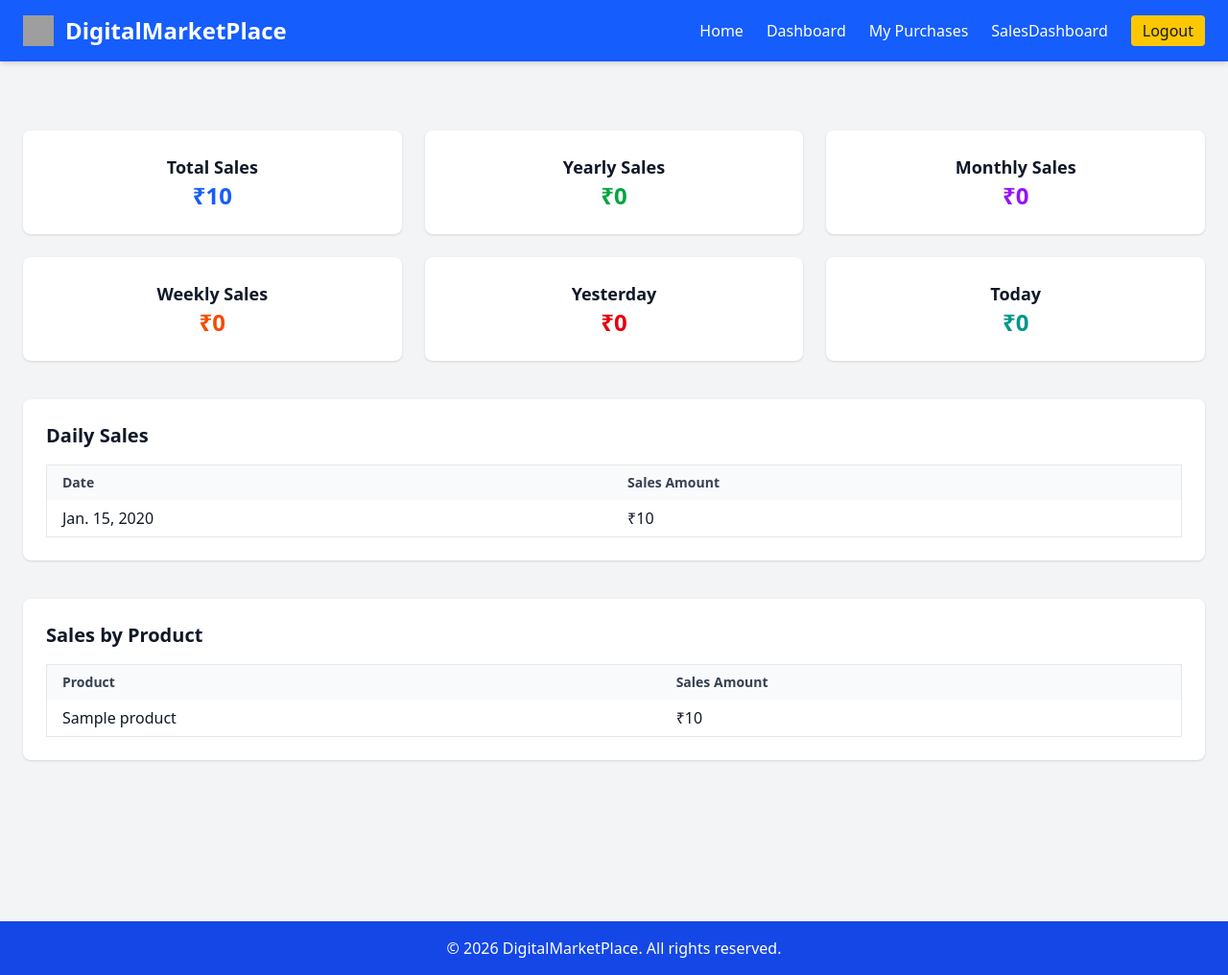
After one commit to srujansai122/Django-Multi-Vendor-MarketPlace-with-stripe-payment, a Django app: page /sales-dashboard in a window 1280 px wide. The commit adds this page. Shown: the whole page at 96% size. Run offline with Django 5.2, Linux system fonts and the light colour scheme; a user stored in the database is signed in; tables that the repository leaves empty hold one stand-in row (values such as "Sample post"); grey boxes are pictures that could not be loaded.

Commit message:
Completed Sales Dashboard

```diff
--- a/multivendorMarketplace/app/models.py
+++ b/multivendorMarketplace/app/models.py
@@ -7,6 +7,8 @@ class Product(models.Model):
     price=models.FloatField()
     file=models.FileField(upload_to='uploads')
     seller=models.ForeignKey(User,on_delete=models.CASCADE,default=1)
+    total_sales_amount=models.IntegerField(default=0)
+    total_sales=models.IntegerField(default=0)
 
     def __str(self):
         return self.name
--- a/multivendorMarketplace/app/templates/app/base.html
+++ b/multivendorMarketplace/app/templates/app/base.html
@@ -7,16 +7,18 @@
     <script src="https://cdn.jsdelivr.net/npm/@tailwindcss/browser@4"></script>
 </head>
 <body class="bg-gray-100 text-gray-900 flex flex-col min-h-screen">
-
-    <!-- Navbar -->
 <nav class="bg-blue-600 text-white px-6 py-4 flex justify-between items-center shadow-md">
     <div class="flex items-center space-x-3">
         <img src="https://cdn-icons-png.flaticon.com/128/9425/9425742.png" alt="Marketplace Logo" class="w-8 h-8">
         <span class="text-2xl font-bold">DigitalMarketPlace</span>
     </div>
     <ul class="flex space-x-6 items-center">
+        {% if request.user.is_authenticated %}
             <li><a href="{% url 'index' %}" class="hover:text-yellow-300">Home</a></li>
             <li><a href="{% url 'dashboard' %}" class="hover:text-yellow-300">Dashboard</a></li>
+            <li><a href="{% url 'purchases' %}" class="hover:text-yellow-300">My Purchases</a></li>
+            <li><a href="{% url 'sales_dashboard' %}" class="hover:text-yellow-300">SalesDashboard</a></li>
+            <li>
                 <form action="{% url 'logout' %}" method="post">
                     {% csrf_token %}
                     <button type="submit"
@@ -24,8 +26,14 @@
                         Logout
                     </button>
                 </form>
+            </li>
+        {% else %}
+            <li><a href="{% url 'login' %}" class="hover:text-yellow-300">Login</a></li>
+            <li><a href="{% url 'register' %}" class="hover:text-yellow-300">Register</a></li>
+        {% endif %}
     </ul>
 </nav>
+
 
     <!-- Main content -->
     <main class="flex-grow container mx-auto px-6 py-8">
--- a/multivendorMarketplace/app/templates/app/dashboard.html
+++ b/multivendorMarketplace/app/templates/app/dashboard.html
@@ -34,9 +34,8 @@
                 </thead>
                 <tbody>
                     <tr>
-                        <!-- Hardcoded values for now -->
-                        <td class="border px-2 py-1">₹10,000</td>
-                        <td class="border px-2 py-1">25</td>
+                        <td class="border px-2 py-1">₹{{product.total_sales_amount}}</td>
+                        <td class="border px-2 py-1">{{product.total_sales}}</td>
                         <td class="border px-2 py-1">⭐⭐⭐⭐☆</td>
                     </tr>
                 </tbody>
--- /dev/null
+++ b/multivendorMarketplace/app/templates/app/sales.html
@@ -0,0 +1,83 @@
+{% extends 'app/base.html' %}
+
+{% block content %}
+<div class="min-h-screen bg-gray-100 py-10 space-y-10">
+    <div class="grid grid-cols-1 md:grid-cols-3 gap-6">
+        <div class="bg-white shadow rounded-lg p-6 text-center">
+            <h3 class="text-lg font-semibold">Total Sales</h3>
+            <p class="text-2xl font-bold text-blue-600">₹{{ total_sales.amount__sum|default:"0" }}</p>
+        </div>
+        <div class="bg-white shadow rounded-lg p-6 text-center">
+            <h3 class="text-lg font-semibold">Yearly Sales</h3>
+            <p class="text-2xl font-bold text-green-600">₹{{ yearly_sales.amount__sum|default:"0" }}</p>
+        </div>
+        <div class="bg-white shadow rounded-lg p-6 text-center">
+            <h3 class="text-lg font-semibold">Monthly Sales</h3>
+            <p class="text-2xl font-bold text-purple-600">₹{{ monthly_sales.amount__sum|default:"0" }}</p>
+        </div>
+        <div class="bg-white shadow rounded-lg p-6 text-center">
+            <h3 class="text-lg font-semibold">Weekly Sales</h3>
+            <p class="text-2xl font-bold text-orange-600">₹{{ weekly_sales.amount__sum|default:"0" }}</p>
+        </div>
+        <div class="bg-white shadow rounded-lg p-6 text-center">
+            <h3 class="text-lg font-semibold">Yesterday</h3>
+            <p class="text-2xl font-bold text-red-600">₹{{ yesterday_sales.amount__sum|default:"0" }}</p>
+        </div>
+        <div class="bg-white shadow rounded-lg p-6 text-center">
+            <h3 class="text-lg font-semibold">Today</h3>
+            <p class="text-2xl font-bold text-teal-600">₹{{ today_sales.amount__sum|default:"0" }}</p>
+        </div>
+    </div>
+
+    <!-- Daily Sales Table -->
+    <div class="bg-white shadow rounded-lg p-6">
+        <h3 class="text-xl font-bold mb-4">Daily Sales</h3>
+        <table class="min-w-full border border-gray-200 rounded-lg">
+            <thead class="bg-gray-50">
+                <tr>
+                    <th class="px-4 py-2 text-left text-sm font-semibold text-gray-700">Date</th>
+                    <th class="px-4 py-2 text-left text-sm font-semibold text-gray-700">Sales Amount</th>
+                </tr>
+            </thead>
+            <tbody class="divide-y divide-gray-200">
+                {% for row in daily_sales_sum %}
+                    <tr>
+                        <td class="px-4 py-2">{{ row.created_on__date }}</td>
+                        <td class="px-4 py-2">₹{{ row.sum|default:"0" }}</td>
+                    </tr>
+                {% empty %}
+                    <tr>
+                        <td colspan="2" class="px-4 py-2 text-center text-gray-500">No daily sales data available.</td>
+                    </tr>
+                {% endfor %}
+            </tbody>
+        </table>
+    </div>
+
+    <!-- Product Sales Table -->
+    <div class="bg-white shadow rounded-lg p-6">
+        <h3 class="text-xl font-bold mb-4">Sales by Product</h3>
+        <table class="min-w-full border border-gray-200 rounded-lg">
+            <thead class="bg-gray-50">
+                <tr>
+                    <th class="px-4 py-2 text-left text-sm font-semibold text-gray-700">Product</th>
+                    <th class="px-4 py-2 text-left text-sm font-semibold text-gray-700">Sales Amount</th>
+                </tr>
+            </thead>
+            <tbody class="divide-y divide-gray-200">
+                {% for row in product_sales_sum %}
+                    <tr>
+                        <td class="px-4 py-2">{{ row.product__name }}</td>
+                        <td class="px-4 py-2">₹{{ row.sum|default:"0" }}</td>
+                    </tr>
+                {% empty %}
+                    <tr>
+                        <td colspan="2" class="px-4 py-2 text-center text-gray-500">No product sales data available.</td>
+                    </tr>
+                {% endfor %}
+            </tbody>
+        </table>
+    </div>
+
+</div>
+{% endblock %}
--- a/multivendorMarketplace/app/urls.py
+++ b/multivendorMarketplace/app/urls.py
@@ -20,4 +20,6 @@ urlpatterns = [
         name="logout"
     ),
     path('invalid',views.invalid,name='invalid'),
+    path('my-purchases',views.purchases,name='purchases'),
+    path('sales-dashboard',views.sales_dashboard,name='sales_dashboard')
 ]
--- a/multivendorMarketplace/app/views.py
+++ b/multivendorMarketplace/app/views.py
@@ -7,7 +7,8 @@ from django.views.decorators.csrf import csrf_exempt
 import stripe
 from django.urls import reverse
 from .forms import ProductForm ,UserRegistrationForm
-
+from django.db.models import Sum
+import datetime
 
 # Create your views here.
 def index(request):
@@ -67,13 +68,16 @@ def payment_success_view(request):
     session=stripe.checkout.Session.retrieve(session_id)
     order = OrderDetail.objects.get(stripe_session_id=session.id)
     order.has_paid=True
+    product=Product.objects.get(id=order.product.id)
+    product.total_sales_amount+=int(order.amount)
+    product.total_sales+=1
+    product.save()
     order.save()
     return render(request,'app/payment_success.html',{'order':order,'download_image_quantity': range(order.quantity)})
 
 
 def payment_failed_view(request):
     return render(request,'app/payment_failed.html')
-
 
 
 def create_product(request):
@@ -134,3 +138,60 @@ def register(request):
 
 def invalid(request):
     return render(request,'app/invalid.html')
+
+
+def purchases(request):
+    orders=OrderDetail.objects.filter(customer_email=request.user.email)
+    return render(request,'app/purchases.html',{'my_orders':orders})
+
+
+def sales_dashboard(request):
+    orders=OrderDetail.objects.filter(product__seller=request.user)
+    total_sales=orders.aggregate(Sum('amount'))
+
+    last_year=datetime.date.today()-datetime.timedelta(days=365)
+    data=OrderDetail.objects.filter(product__seller=request.user,created_on__gt=last_year)
+    yearly_sales=data.aggregate(Sum('amount'))
+
+    last_month=datetime.date.today()-datetime.timedelta(days=30)
+    data=OrderDetail.objects.filter(product__seller=request.user,created_on__gt=last_month)
+    monthly_sales=data.aggregate(Sum('amount'))
+
+    last_week=datetime.date.today()-datetime.timedelta(days=7)
+    data=OrderDetail.objects.filter(product__seller=request.user,created_on__gt=last_week)
+    weekly_sales=data.aggregate(Sum('amount'))
+
+
+    yesterday_date = datetime.date.today() - datetime.timedelta(days=1)
+    yesterday_sales = OrderDetail.objects.filter(
+        product__seller=request.user,
+        created_on__date=yesterday_date
+    ).aggregate(Sum('amount'))
+
+    today_date = datetime.date.today()
+    today_sales = OrderDetail.objects.filter(
+        product__seller=request.user,
+        created_on__date=today_date
+    ).aggregate(Sum('amount'))
+
+
+    daily_sales_sum=OrderDetail.objects.filter(product__seller=request.user).values('created_on__date').order_by('created_on__date').annotate(sum=Sum('amount'))
+
+    product_sales_sum = (
+    OrderDetail.objects
+    .filter(product__seller=request.user)
+    .values('product__name')
+    .order_by('product__name')
+    .annotate(sum=Sum('amount'))
+    )
+    context = {
+        'total_sales': total_sales,
+        'yearly_sales': yearly_sales,
+        'monthly_sales': monthly_sales,
+        'weekly_sales': weekly_sales,
+        'yesterday_sales': yesterday_sales,
+        'today_sales':today_sales,
+        'daily_sales_sum':daily_sales_sum,
+        'product_sales_sum':product_sales_sum
+    }
+    return render(request,'app/sales.html',context)
```
Also changed, not shown: multivendorMarketplace/app/templates/app/purchases.html (added, +64 -0 lines), multivendorMarketplace/app/migrations/0003_product_total_sales_product_total_sales_amount_and_more.py (added). Lines whose indentation alone changed are shown as unchanged.
